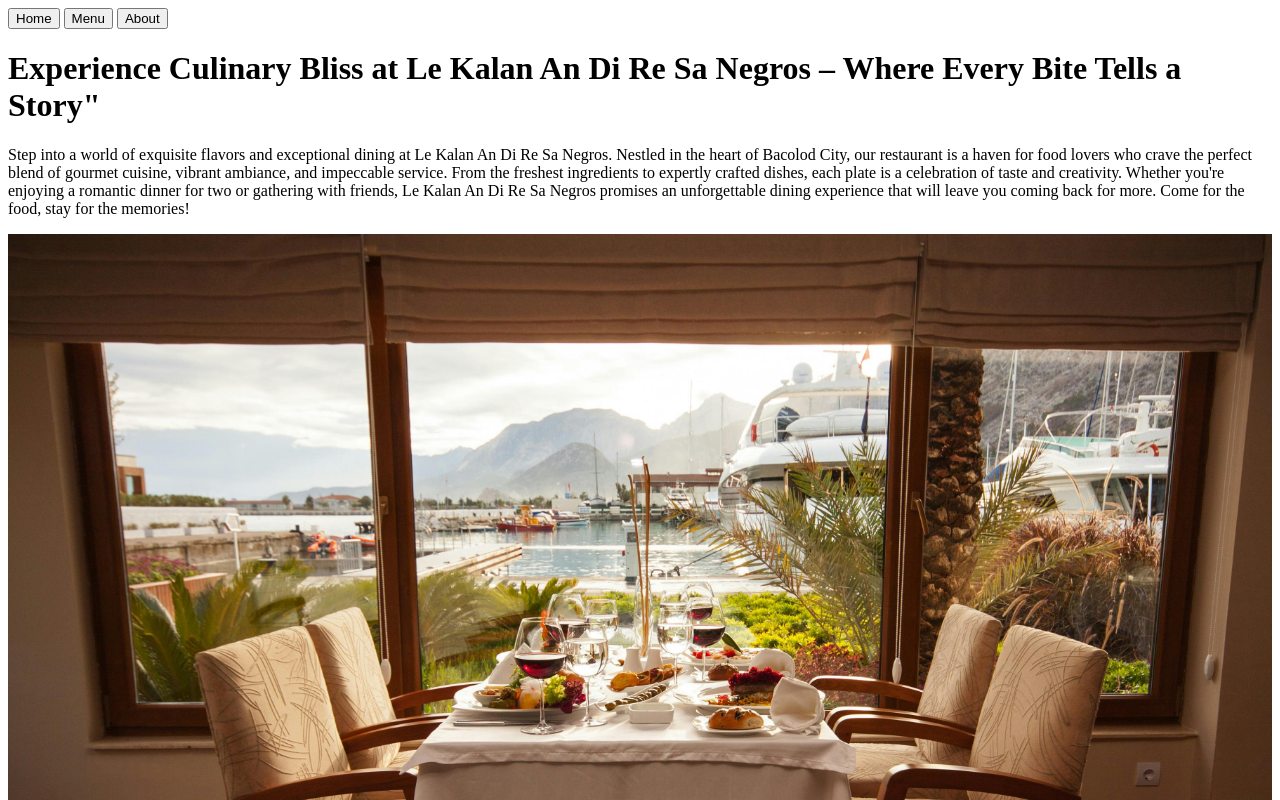
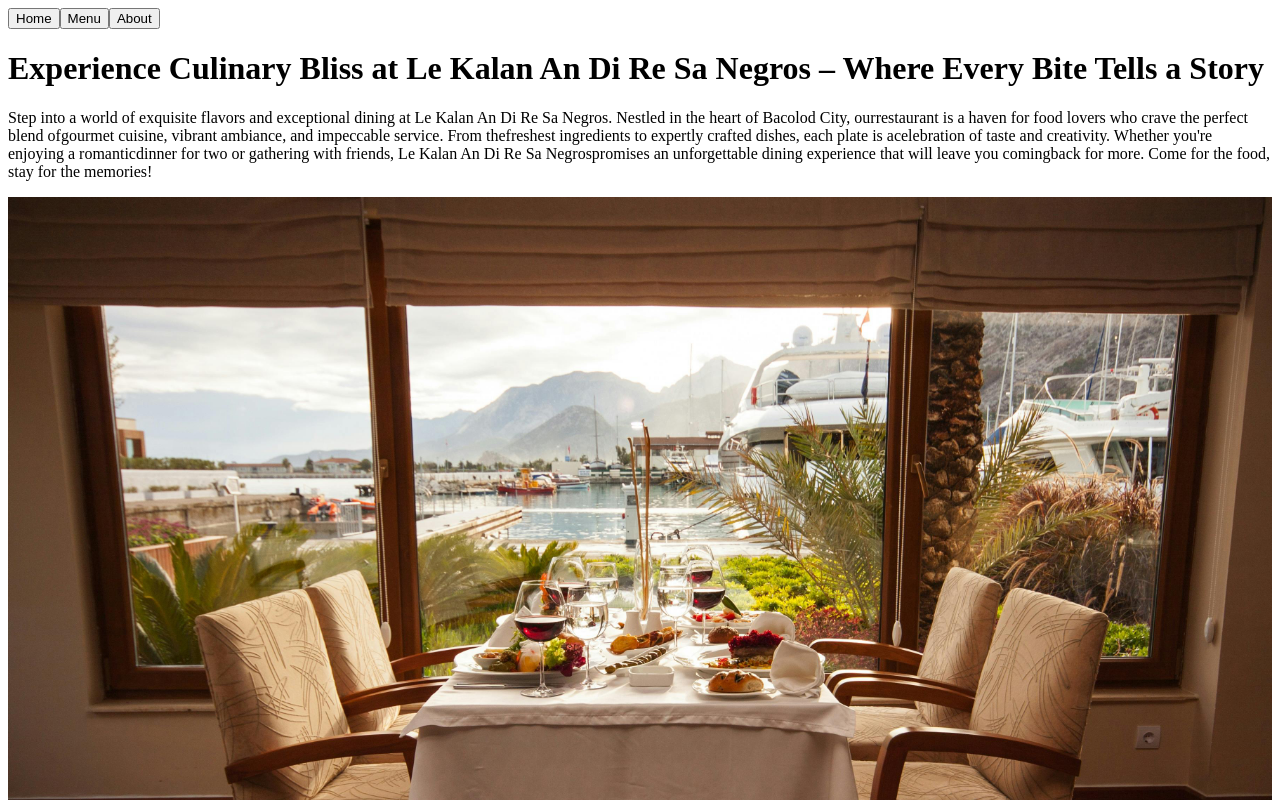
Before and after one commit to CeeZ-11/Odin-Project-Restaurant-Page, a website built with webpack: page src/template.html in a window 1280 px wide. Shown: the top 800 px of the page. Built offline with nearby package versions, Linux system fonts and the light colour scheme.

Commit message:
remove html content and create it using JavaScript

```diff
--- a/src/index.js
+++ b/src/index.js
@@ -1 +1,44 @@
-console.log("Hello World");
+import restauImage from "./img/restau.jpg";
+
+//create nav buttons
+const homebutton = document.createElement("button");
+homebutton.textContent = "Home";
+
+const menubutton = document.createElement("button");
+menubutton.textContent = "Menu";
+
+const aboutubutton = document.createElement("button");
+aboutubutton.textContent = "About";
+
+const nav = document.querySelector("nav");
+
+if (nav) {
+  nav.appendChild(homebutton);
+  nav.appendChild(menubutton);
+  nav.appendChild(aboutubutton);
+}
+
+//create heading element
+const heading = document.createElement("h1");
+heading.textContent =
+  "Experience Culinary Bliss at Le Kalan An Di Re Sa Negros – Where Every Bite Tells a Story";
+
+//create paragraph element
+const paragraph = document.createElement("p");
+paragraph.textContent =
+  "  Step into a world of exquisite flavors and exceptional dining at Le Kalan An Di Re Sa Negros. Nestled in the heart of Bacolod City, ourrestaurant is a haven for food lovers who crave the perfect blend ofgourmet cuisine, vibrant ambiance, and impeccable service. From thefreshest ingredients to expertly crafted dishes, each plate is acelebration of taste and creativity. Whether you're enjoying a romanticdinner for two or gathering with friends, Le Kalan An Di Re Sa Negrospromises an unforgettable dining experience that will leave you comingback for more. Come for the food, stay for the memories!";
+
+//create image
+const image = document.createElement("img");
+image.src = restauImage;
+image.alt = "Restaurant";
+image.style.width = "100%";
+image.style.height = "100%";
+
+const content = document.getElementById("content");
+
+if (content) {
+  content.appendChild(heading);
+  content.appendChild(paragraph);
+  content.appendChild(image);
+}
--- a/src/template.html
+++ b/src/template.html
@@ -7,29 +7,8 @@
   </head>
   <body>
     <header>
-      <nav>
-        <button>Home</button>
-        <button>Menu</button>
-        <button>About</button>
-      </nav>
+      <nav></nav>
     </header>
-    <div id="content">
-      <h1>
-        Experience Culinary Bliss at Le Kalan An Di Re Sa Negros – Where Every
-        Bite Tells a Story"
-      </h1>
-      <p>
-        Step into a world of exquisite flavors and exceptional dining at Le
-        Kalan An Di Re Sa Negros. Nestled in the heart of Bacolod City, our
-        restaurant is a haven for food lovers who crave the perfect blend of
-        gourmet cuisine, vibrant ambiance, and impeccable service. From the
-        freshest ingredients to expertly crafted dishes, each plate is a
-        celebration of taste and creativity. Whether you're enjoying a romantic
-        dinner for two or gathering with friends, Le Kalan An Di Re Sa Negros
-        promises an unforgettable dining experience that will leave you coming
-        back for more. Come for the food, stay for the memories!
-      </p>
-      <img src="img/restau.jpg" alt="restaurant" width="100%" height="100%" />
-    </div>
+    <div id="content"></div>
   </body>
 </html>
--- a/webpack.config.js
+++ b/webpack.config.js
@@ -3,6 +3,7 @@ const path = require("path");
 const HtmlWebpackPlugin = require("html-webpack-plugin");
 
 module.exports = {
+  target: "web",
   mode: "development",
   entry: "./src/index.js",
   output: {
@@ -13,6 +14,8 @@ module.exports = {
   devtool: "eval-source-map",
   devServer: {
     watchFiles: ["./src/template.html"],
+    hot: true,
+    liveReload: true,
   },
   plugins: [
     new HtmlWebpackPlugin({
```
